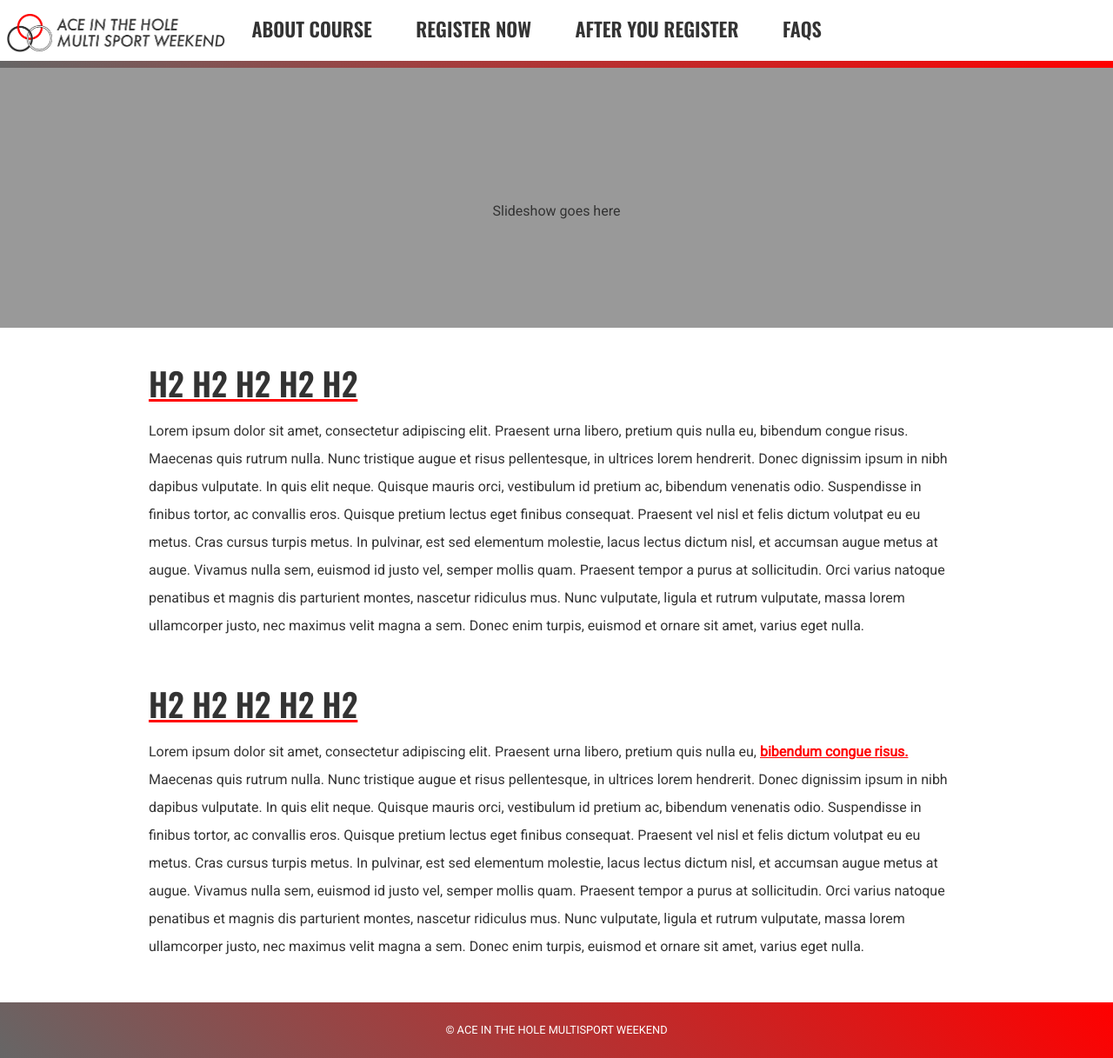
After one commit to jzkan/ace-in-the-hole, a PHP site: page /top_template.html in a window 1280 px wide. The commit adds this page. Shown: the whole page at 87% size. Run offline with PHP 8.4, Linux system fonts and the light colour scheme; some libraries are stand-ins or nearby versions.

Commit message:
Add files via upload

```diff
--- a/template/css/style.css
+++ b/template/css/style.css
@@ -7,11 +7,14 @@ html {
 main {
   padding: 0 1em;
 }
+main section {
+  padding-top: 1.5em;
+}
 body {
-  padding-top: 4em;
   font-family: 'roboto', sans-serif;
-  font-size: 16px;
-  line-height: 2em;
+  margin-top: 64px;
+  font-size: 14px;
+  line-height: 1.8em;
   color: #333333;
   box-shadow: 0 4px 8px 0 rgba(0, 0, 0, 0.2), 0 6px 20px 0 rgba(0, 0, 0, 0.19);
 }
@@ -148,13 +151,23 @@ header {
   background: linear-gradient(-135deg, #ff0000, #666666);
   margin-top: 12px;
 }
+/* slideshow */
+#slideshow {
+  height: 300px;
+  width: 100%;
+  background-color: #999999;
+}
+#slideshow p {
+  padding-top: 150px;
+  text-align: center;
+}
 /* footer */
 footer {
   background: linear-gradient(-135deg, #ff0000, #666666);
   width: 100%;
   height: 4em;
-  margin-top: 2em;
   padding: 1em;
+  margin-top: 3em;
 }
 footer p {
   color: white;
@@ -167,7 +180,9 @@ footer p {
 /* Small devices (tablets, 768px and up) */
 @media (min-width: 768px) {
   body {
-    padding-top: 7em;
+    margin-top: 103px;
+    font-size: 15px;
+    line-height: 2em;
   }
   main {
     max-width: 750px;
@@ -205,7 +220,11 @@ footer p {
 /* Medium devices (desktops, 992px and up) */
 @media (min-width: 992px) {
   body {
-    padding-top: 5em;
+    margin-top: 77px;
+    font-size: 16px;
+  }
+  h2 {
+    font-size: 2.3em;
   }
   main {
     max-width: 970px;
--- a/template/css/style.less
+++ b/template/css/style.less
@@ -19,14 +19,15 @@ html {
 
 main {
     padding: 0 1em;
+	section {
+		padding-top: 1.5em;
+	}
 }
-
 body {
-
-			padding-top: 4em;
     font-family: @bfont;
-    font-size: 16px;
-    line-height: 2em;
+	margin-top: 64px;
+    font-size: 14px;
+    line-height: 1.8em;
     color: @black;
     box-shadow: 0 4px 8px 0 rgba(0, 0, 0, 0.2), 0 6px 20px 0 rgba(0, 0, 0, 0.19);
     a {
@@ -173,14 +174,26 @@ header {
     margin-top: 12px;
 }
 
+/* slideshow */
+
+#slideshow {
+	height: 300px;
+	width: 100%;
+	background-color: @lightgray;
+	p {
+		padding-top: 150px;
+		text-align: center;
+	}
+}
+
 
 /* footer */
 footer {
     background: linear-gradient(-135deg, @red, @darkgray);
     width: 100%;
     height: 4em;
-    margin-top: 2em;
     padding: 1em;
+	margin-top: 3em;
     p {
         color: white;
         text-align: center;
@@ -191,11 +204,14 @@ footer {
     }
 }
 
+
 /* Small devices (tablets, 768px and up) */
 
 @media (min-width: 768px) {
     body {
-        padding-top: 7em;
+        margin-top: 103px;
+		font-size: 15px;
+    line-height: 2em;
     }
 		main{
 	max-width: 750px;
@@ -234,9 +250,13 @@ footer {
 /* Medium devices (desktops, 992px and up) */
 
 @media (min-width: 992px) {
-		    body {
-        padding-top: 5em;
+	    body {
+        margin-top: 77px;
+					font-size: 16px;
     }
+		h2 {
+		font-size: 2.3em;
+	}
 			main{
 	max-width: 970px;
 	}
--- /dev/null
+++ b/template/top_template.html
@@ -0,0 +1,52 @@
+<!doctype html>
+<html lang="en">
+<head>
+    <meta charset="UTF-8">
+    <title>Ace in the Hole MultiSport Weekend</title>
+    <meta name="viewport" content="width=device-width, initial-scale=1.0">
+    <!-- Bootstrap -->
+    <link href="css/bootstrap.min.css" rel="stylesheet">
+    <!-- CSS and Google font -->
+    <link rel="stylesheet" type="text/css" href="css/style.css">
+    <link href="https://fonts.googleapis.com/css?family=Roboto:400%7COswald:600" rel="stylesheet">
+    <!-- jQuery -->
+    <script src="http://code.jquery.com/jquery-1.11.3.min.js"></script>
+    <script src="http://code.jquery.com/ui/1.11.4/jquery-ui.min.js"></script>
+    <script>
+        $(function() {
+            $('#toggle').click(function() {
+                $('header').toggleClass('openNav', 200);
+            });
+        });
+    </script>
+</head>
+<body>
+    <header>
+        <a href="#"><img id="logo" src="css/img/logo.png" width="251" height="44" alt="logo"></a>
+        <span id="toggle"><i></i></span>
+        <nav id="navigation">
+            <ul>
+                <li><a href='ace/course.html'>About Course</a></li>
+                <li><a href='ace/register.html'>Register Now</a></li>
+                <li><a href='ace/afterregister.html'>After You Register</a></li>
+                <li><a href='ace/faq.html'>FAQs</a></li>
+            </ul>
+        </nav>
+        <div id="navbottom"></div>
+    </header>
+	<section id="slideshow"><p>Slideshow goes here</p></section>
+    <main>
+        <section>
+            <h2>h2 h2 h2 h2 h2</h2>
+            <p>Lorem ipsum dolor sit amet, consectetur adipiscing elit. Praesent urna libero, pretium quis nulla eu, bibendum congue risus. Maecenas quis rutrum nulla. Nunc tristique augue et risus pellentesque, in ultrices lorem hendrerit. Donec dignissim ipsum in nibh dapibus vulputate. In quis elit neque. Quisque mauris orci, vestibulum id pretium ac, bibendum venenatis odio. Suspendisse in finibus tortor, ac convallis eros. Quisque pretium lectus eget finibus consequat. Praesent vel nisl et felis dictum volutpat eu eu metus. Cras cursus turpis metus. In pulvinar, est sed elementum molestie, lacus lectus dictum nisl, et accumsan augue metus at augue. Vivamus nulla sem, euismod id justo vel, semper mollis quam. Praesent tempor a purus at sollicitudin. Orci varius natoque penatibus et magnis dis parturient montes, nascetur ridiculus mus. Nunc vulputate, ligula et rutrum vulputate, massa lorem ullamcorper justo, nec maximus velit magna a sem. Donec enim turpis, euismod et ornare sit amet, varius eget nulla.</p>
+        </section>
+		        <section>
+            <h2>h2 h2 h2 h2 h2</h2>
+					<p>Lorem ipsum dolor sit amet, consectetur adipiscing elit. Praesent urna libero, pretium quis nulla eu, <a>bibendum congue risus.</a> Maecenas quis rutrum nulla. Nunc tristique augue et risus pellentesque, in ultrices lorem hendrerit. Donec dignissim ipsum in nibh dapibus vulputate. In quis elit neque. Quisque mauris orci, vestibulum id pretium ac, bibendum venenatis odio. Suspendisse in finibus tortor, ac convallis eros. Quisque pretium lectus eget finibus consequat. Praesent vel nisl et felis dictum volutpat eu eu metus. Cras cursus turpis metus. In pulvinar, est sed elementum molestie, lacus lectus dictum nisl, et accumsan augue metus at augue. Vivamus nulla sem, euismod id justo vel, semper mollis quam. Praesent tempor a purus at sollicitudin. Orci varius natoque penatibus et magnis dis parturient montes, nascetur ridiculus mus. Nunc vulputate, ligula et rutrum vulputate, massa lorem ullamcorper justo, nec maximus velit magna a sem. Donec enim turpis, euismod et ornare sit amet, varius eget nulla.</p>
+        </section>
+    </main>
+    <footer>
+        <p>©︎ Ace in the Hole Multisport Weekend</p>
+    </footer>
+</body>
+</html>
```
Also changed, not shown: template/template.html (added, +51 -0 lines).
